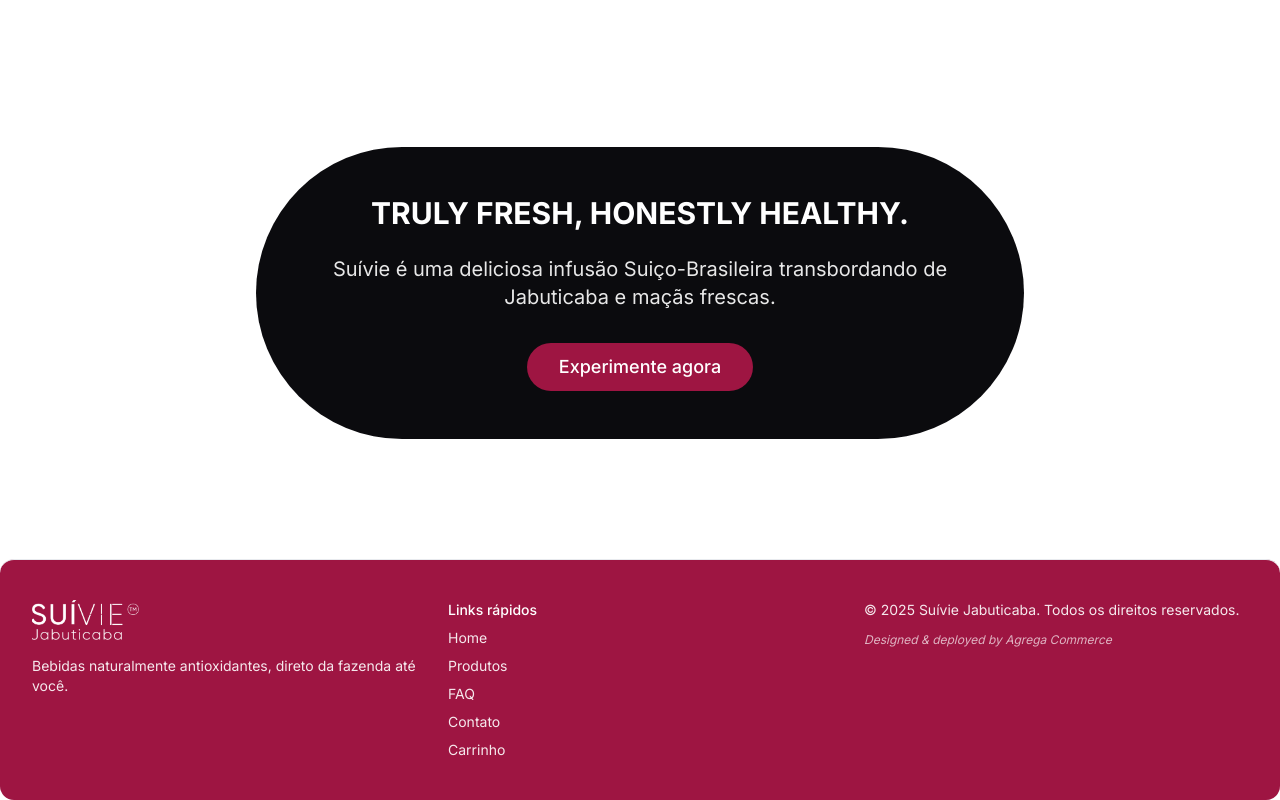
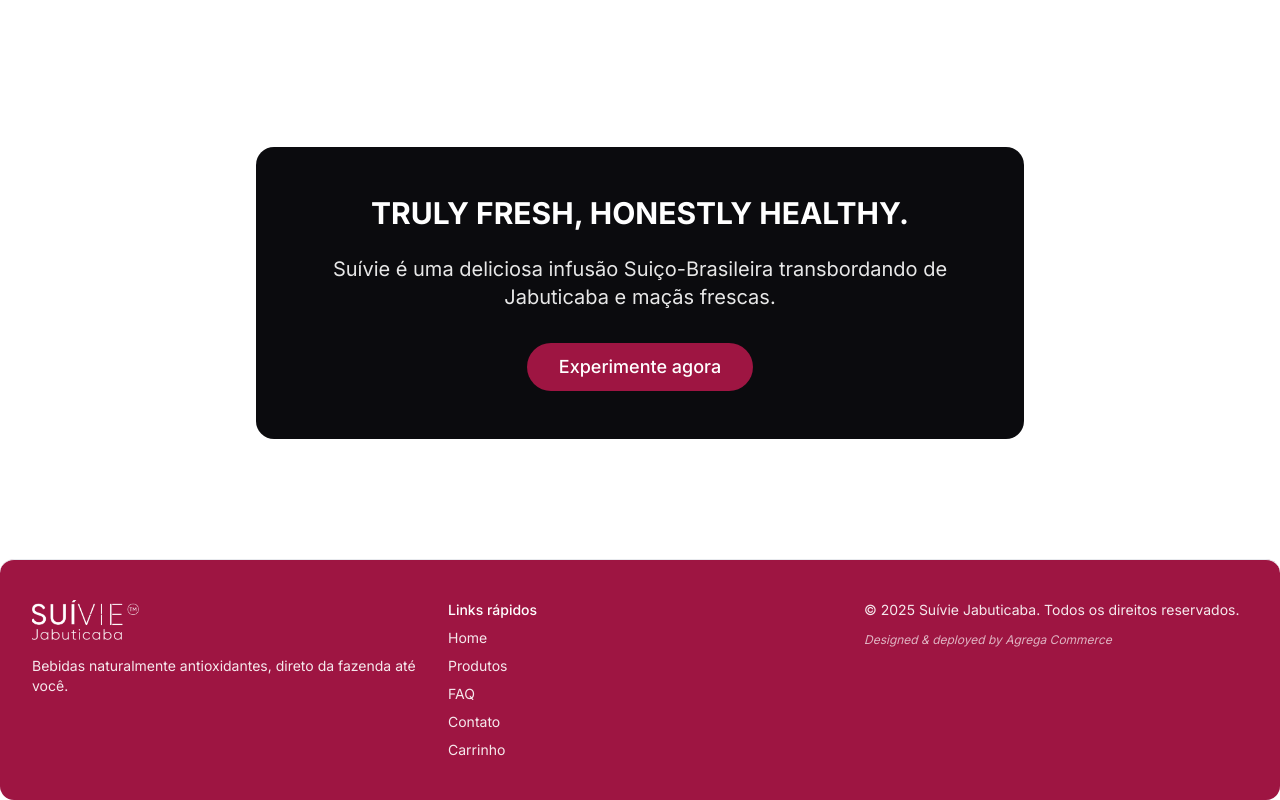
Before and after one commit to dezaodinamite/shopify-connect-spark, a React (Vite) app: page / in a window 1280 px wide. Shown: the part 2218-3018 px from the top of the page. Built offline with nearby package versions, Linux system fonts and the light colour scheme; no server answers.

Commit message:
Refactor: Adjust element rounding
Reduce the border-radius on the selected element to make it less rounded on the sides.

```diff
--- a/src/pages/Index.tsx
+++ b/src/pages/Index.tsx
@@ -226,7 +226,7 @@ const Index = () => {
       {/* Call to Action */}
       <section className="py-20">
         <div className="container mx-auto px-4">
-          <div className="mx-auto max-w-3xl bg-foreground text-background radius-pill shadow-soft text-center px-6 py-12 space-y-6">
+          <div className="mx-auto max-w-3xl bg-foreground text-background radius-lg shadow-soft text-center px-6 py-12 space-y-6">
             <h2 className="text-3xl font-bold">TRULY FRESH, HONESTLY HEALTHY.</h2>
             <p className="text-xl opacity-90 max-w-2xl mx-auto">
               Suívie é uma deliciosa infusão Suiço-Brasileira transbordando de Jabuticaba e maçãs frescas.
```
